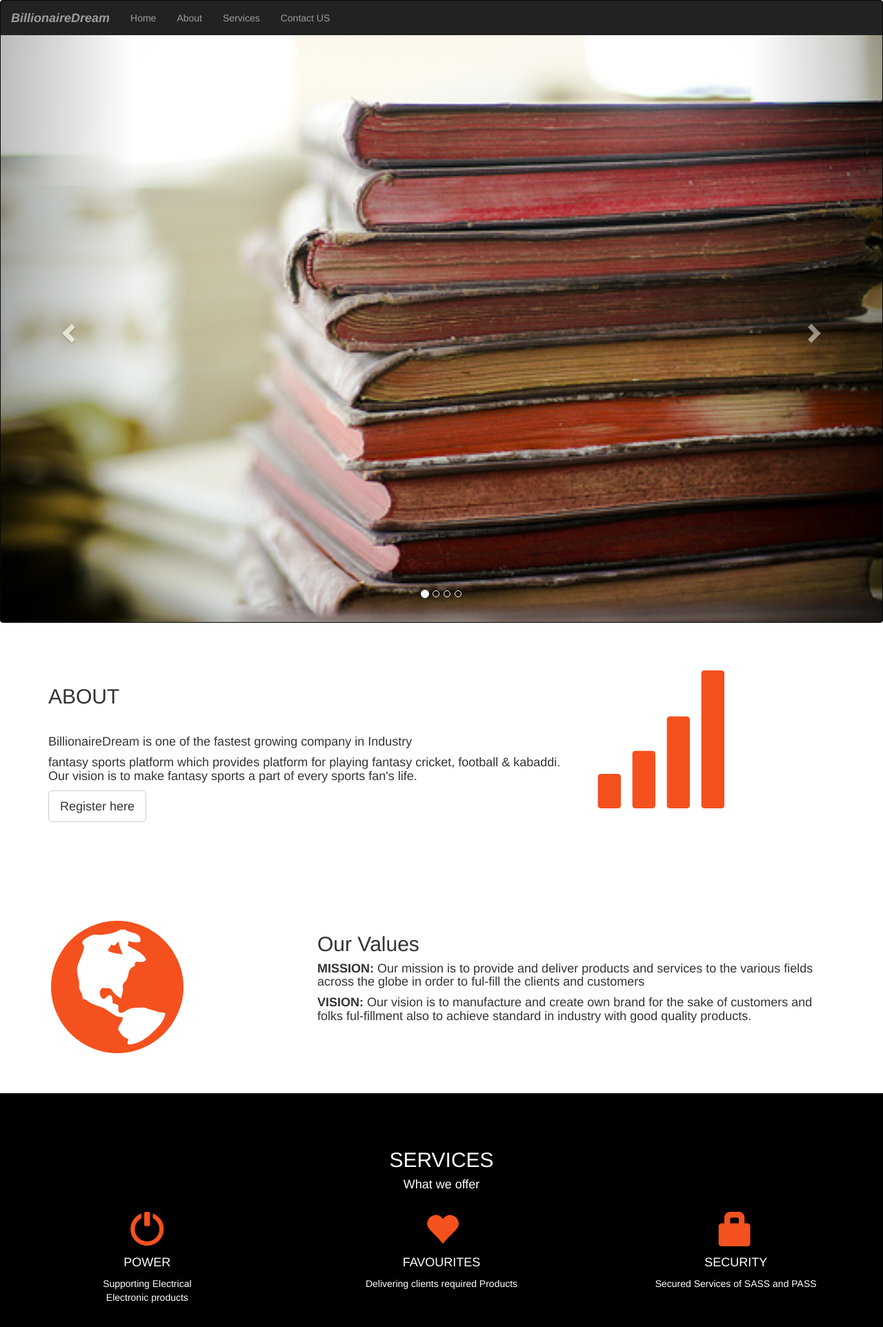
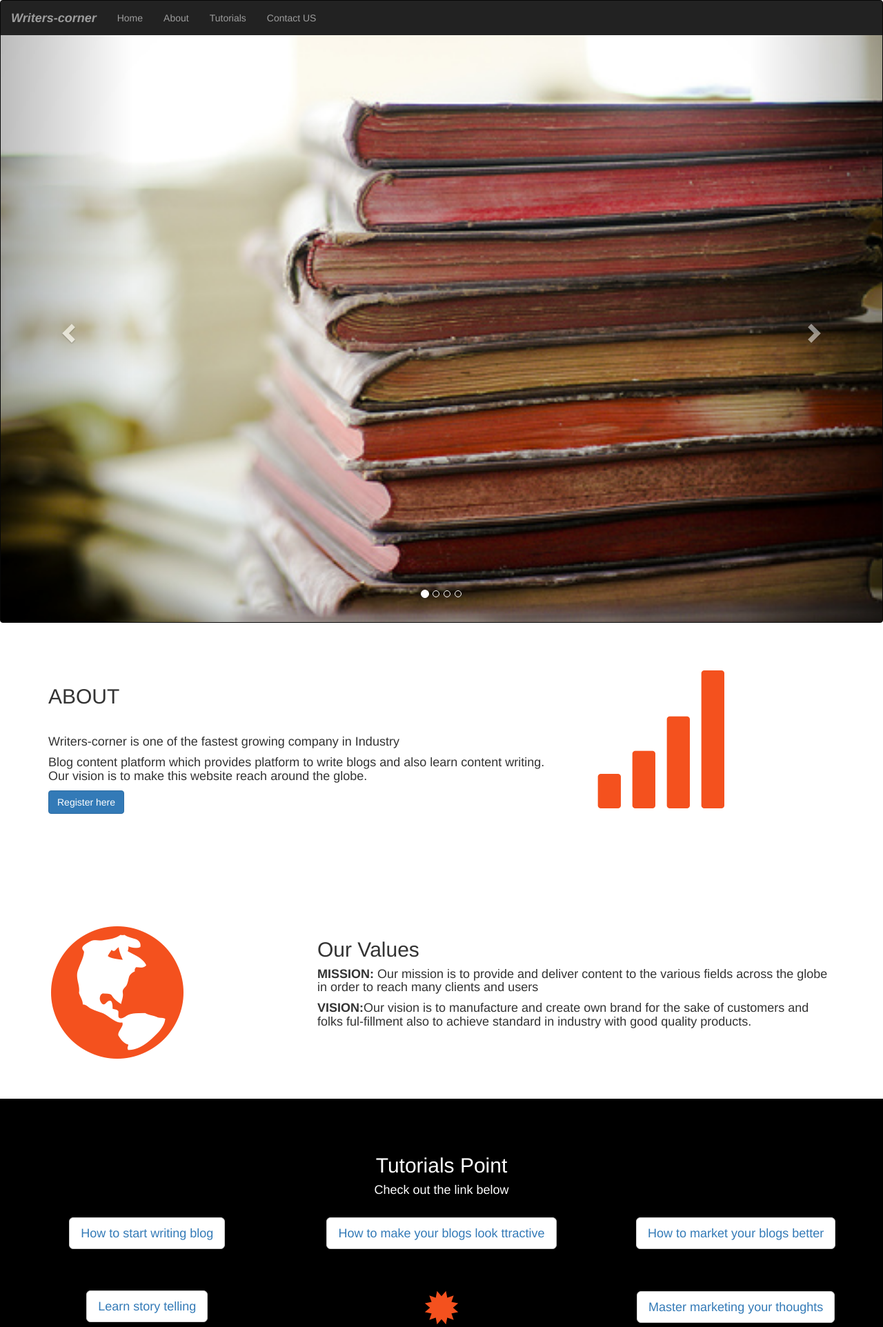
Before and after one commit to shobhitnigam/DCC-pro, a Django app: page / in a window 1280 px wide. Shown: the top 1924 px of the page at 69% size. Run offline with Django 3.2, Linux system fonts and the light colour scheme; some libraries are stand-ins or nearby versions.

Commit message:
code upload

```diff
--- a/Templates/index.html
+++ b/Templates/index.html
@@ -1,12 +1,55 @@
+{% load static %}
 <!DOCTYPE html>
-
-{% load static %}
-
-
 <html lang="en">
 
 <head>
-    <title>Writers Corner</title>
+
+    <style>
+        .jumbotron {
+            background-color: #f4511e;
+            color: #fff;
+            padding: 100px 25px;
+        }
+
+        .container-fluid {
+            padding: 60px 50px;
+        }
+
+        .bg-grey {
+            background-color: #f6f6f6;
+        }
+
+        .logo-small {
+            color: #f4511e;
+            font-size: 50px;
+        }
+
+        .logo {
+            color: #f4511e;
+            font-size: 200px;
+        }
+
+        .values {
+            padding: 50px;
+        }
+
+        .contact-detail {
+            padding: 50px;
+        }
+
+        h2.text-center {
+            padding: 20px;
+        }
+
+        @media screen and (max-width: 768px) {
+            .col-sm-4 {
+                text-align: center;
+                margin: 25px 0;
+            }
+        }
+    </style>
+
+    <title>Writers-corner</title>
     <link rel="shortcut icon" href="Images/fav.png">
     <link rel="stylesheet" href="style.css">
     <meta charset="utf-8">
@@ -26,13 +69,13 @@
                 <span class="icon-bar"></span>
                 <span class="icon-bar"></span>
             </button>
-            <a class="navbar-brand" href="#"><b><i>BillionaireDream</i></b></a>
+            <a class="navbar-brand" href="#"><b><i>Writers-corner</i></b></a>
         </div>
         <div class="collapse navbar-collapse" id="myNavbar">
             <ul class="nav navbar-nav">
                 <li><a href="#">Home</a></li>
                 <li><a href="#about-section">About</a></li>
-                <li><a href="#service">Services</a></li>
+                <li><a href="#tutorial">Tutorials</a></li>
                 <li><a href="#contactus">Contact US</a></li>
             </ul>
         </div>
@@ -49,6 +92,7 @@
             </ol>
 
             <!-- Wrapper for slides -->
+
             <div class="carousel-inner" role="listbox">
                 <div class="item active">
                     <img src="{% static 'Images/dcc1.jpg' %}" width="100%" height="100%" />
@@ -63,6 +107,7 @@
                     <img src="{% static 'Images/dcc4.jpg' %}" width="100%" height="100%" />
                 </div>
             </div>
+
 
             <!-- Controls -->
             <a class="left carousel-control" href="#carousel-example-generic" role="button" data-slide="prev">
@@ -82,14 +127,16 @@
             <div class="col-sm-8 values">
                 <h2>ABOUT </h2>
                 <br>
-                <h4>BillionaireDream is one of the fastest growing company in Industry</h4>
-                <h4>fantasy sports platform which provides platform for playing fantasy cricket, football & kabaddi. Our
-                    vision is to make fantasy sports a part of every sports fan's life.</h4>
+                <h4>Writers-corner is one of the fastest growing company in Industry</h4>
+                <h4>Blog content platform which provides platform to write blogs and also learn content writing. Our
+                    vision is to make
+                    this website reach around the globe.</h4>
+
 
                 <form action="register" method="POST">
                     {% csrf_token %}
-                    <button type="submit" class="btn btn-default btn-lg">
-                        Register here</button>
+                    <button type="submit" class="btn btn-primary">Register here</button>
+                    <br><br>
                 </form>
 
 
@@ -109,53 +156,72 @@
             </div>
             <div class="col-sm-8 values">
                 <h2>Our Values</h2>
-                <h4><strong>MISSION:</strong> Our mission is to provide and deliver products and services to the various
-                    fields across the globe in order to ful-fill the clients and customers</h4>
-                <h4><strong>VISION:</strong> Our vision is to manufacture and create own brand for the sake of customers
+                <h4><strong>MISSION:</strong> Our mission is to provide and deliver content to the various
+                    fields across the globe in order to reach many clients and users</h4>
+                <h4><strong>VISION:</strong>Our vision is to manufacture and create own brand for the sake of customers
                     and folks ful-fillment also to achieve standard in industry with good quality products.</h4>
             </div>
         </div>
     </div>
 
-    <!-- Container (Services Section) -->
-    <div class="container-fluid text-center" id="service" style="background-color: black; color:white">
-        <h2>SERVICES</h2>
-        <h4>What we offer</h4>
+    <!-- Container (Tutorial Section) -->
+    <div class="container-fluid text-center" id="tutorial" style="background-color: black; color:white">
+        <h2>Tutorials Point</h2>
+        <h4>Check out the link below</h4>
         <br>
         <div class="row">
             <div class="col-sm-4">
-                <span class="glyphicon glyphicon-off logo-small"></span>
-                <h4>POWER</h4>
-                <p>Supporting Electrical <br> Electronic products</p>
+
+                <button class="btn btn-default btn-lg">
+                    <a href="https://www.youtube.com/watch?v=Q8rN3JKqUc8">How to start writing blog</a></button>
+
+                <br><br>
             </div>
             <div class="col-sm-4">
-                <span class="glyphicon glyphicon-heart logo-small"></span>
-                <h4>FAVOURITES</h4>
-                <p>Delivering clients required Products</p>
+
+
+
+                <button class="btn btn-default btn-lg">
+                    <a href="https://www.youtube.com/watch?v=Q8rN3JKqUc8">How to make your blogs look
+                        ttractive</a></button>
+
             </div>
             <div class="col-sm-4">
-                <span class="glyphicon glyphicon-lock logo-small"></span>
-                <h4>SECURITY</h4>
-                <p>Secured Services of SASS and PASS</p>
+
+
+                <button class="btn btn-default btn-lg">
+                    <a href="https://www.youtube.com/watch?v=Q8rN3JKqUc8">How to market your blogs better</a></button>
+
+
             </div>
         </div>
         <br><br>
         <div class="row">
             <div class="col-sm-4">
-                <span class="glyphicon glyphicon-leaf logo-small"></span>
-                <h4>GREEN</h4>
-                <p>Supporting Go-Green<br>Eco friendly Products</p>
+
+                <button class="btn btn-default btn-lg">
+                    <a href="https://www.youtube.com/watch?v=Q8rN3JKqUc8">Learn story telling</a></button>
+
+
             </div>
             <div class="col-sm-4">
                 <span class="glyphicon glyphicon-certificate logo-small"></span>
                 <h4>CERTIFIED</h4>
-                <p>ISI certified and Govt Peremitted </p>
+
+                <button class="btn btn-default btn-lg">
+                    <a href="https://www.youtube.com/watch?v=Q8rN3JKqUc8">Learn Screen-Writing</a></button>
+
+
             </div>
             <div class="col-sm-4">
-                <span class="glyphicon glyphicon-wrench logo-small"></span>
-                <h4>SERVICES</h4>
-                <p>Repair of Products and Services <br>In case of Fault and Damage</p>
+
+
             </div>
+
+            <button class="btn btn-default btn-lg">
+                <a href="https://www.youtube.com/watch?v=Q8rN3JKqUc8">Master marketing your thoughts</a></button>
+
+
         </div>
     </div>
 
@@ -186,6 +252,10 @@
                     <div class="row">
                         <div class="col-sm-12 form-group">
                             <button class="btn btn-default pull-right" type="submit">Send</button>
+                            <button class="btn btn-default btn-lg">
+                                <a href="https://mail.google.com/mail/u/0/#inbox">submit</a></button>
+
+
                         </div>
                     </div>
                 </div>
@@ -193,4 +263,14 @@
         </div>
     </div>
 
+    <div>
+        {% for message in messages %}
+        <h3>
+            <center>{{message}}</center>
+        </h3>
+        {% endfor %}
+    </div>
+
 </body>
+
+</html>
```
